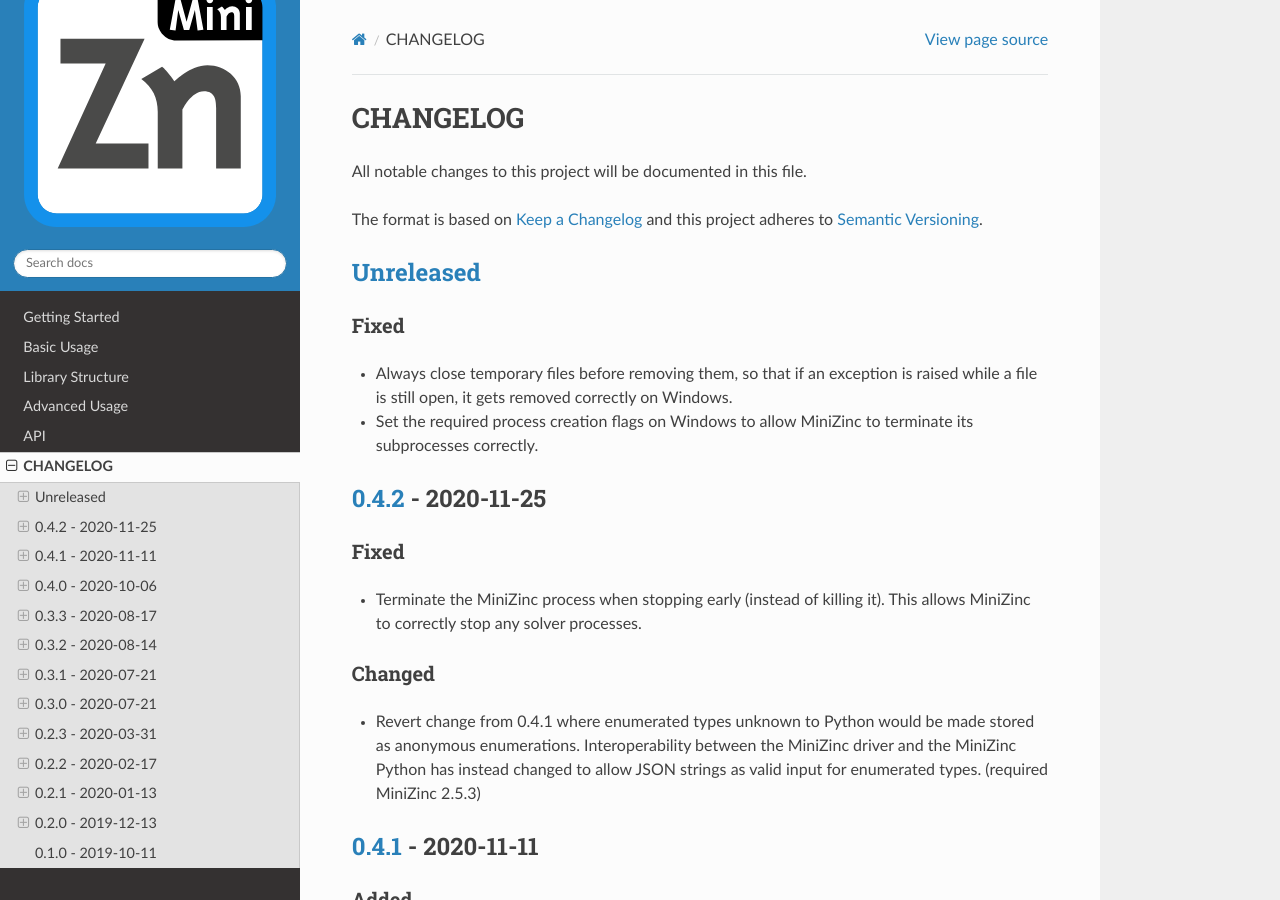
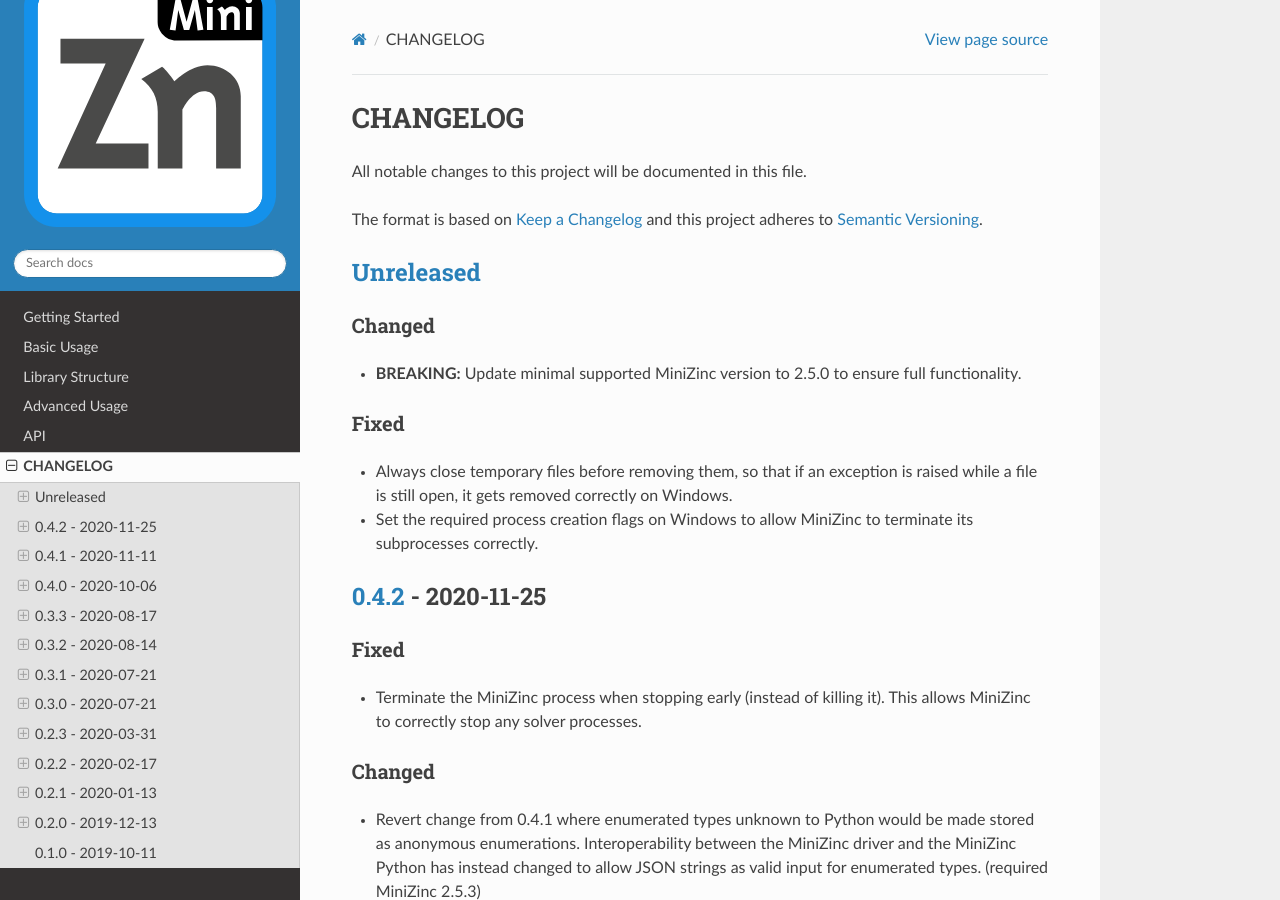
Before and after one commit to MiniZinc/minizinc-python, a Sphinx documentation site: the page built from docs/changelog.rst, in a window 1280 px wide and 900 px high. Built offline with Sphinx 7.4.7 and the Read the Docs theme 2.0.0, drawn with Linux system fonts in a browser that asks for light colours; the version number could not be read and is left out.

Commit message:
Update minimal support MiniZinc version to 2.5.0

```diff
--- a/CHANGELOG.rst
+++ b/CHANGELOG.rst
@@ -8,6 +8,11 @@
 
 Unreleased_
 ------------
+
+Changed
+^^^^^^^
+- **BREAKING:** Update minimal supported MiniZinc version to 2.5.0 to ensure
+  full functionality.
 
 Fixed
 ^^^^^
--- a/docs/getting_started.rst
+++ b/docs/getting_started.rst
@@ -4,7 +4,7 @@
 This page will guide you through the process of setting up MiniZinc Python.
 MiniZinc Python requires the following software to be installed on you machine:
 
-- `MiniZinc <https://www.minizinc.org/>`_ 2.3.2 (or higher)
+- `MiniZinc <https://www.minizinc.org/>`_ 2.5.0 (or higher)
 - `Python <https://www.python.org/>`_ 3.6 (or higher)
 
 ..  note::
```
Also changed, not shown: README.md (+1 -1 lines), 1 other file.
